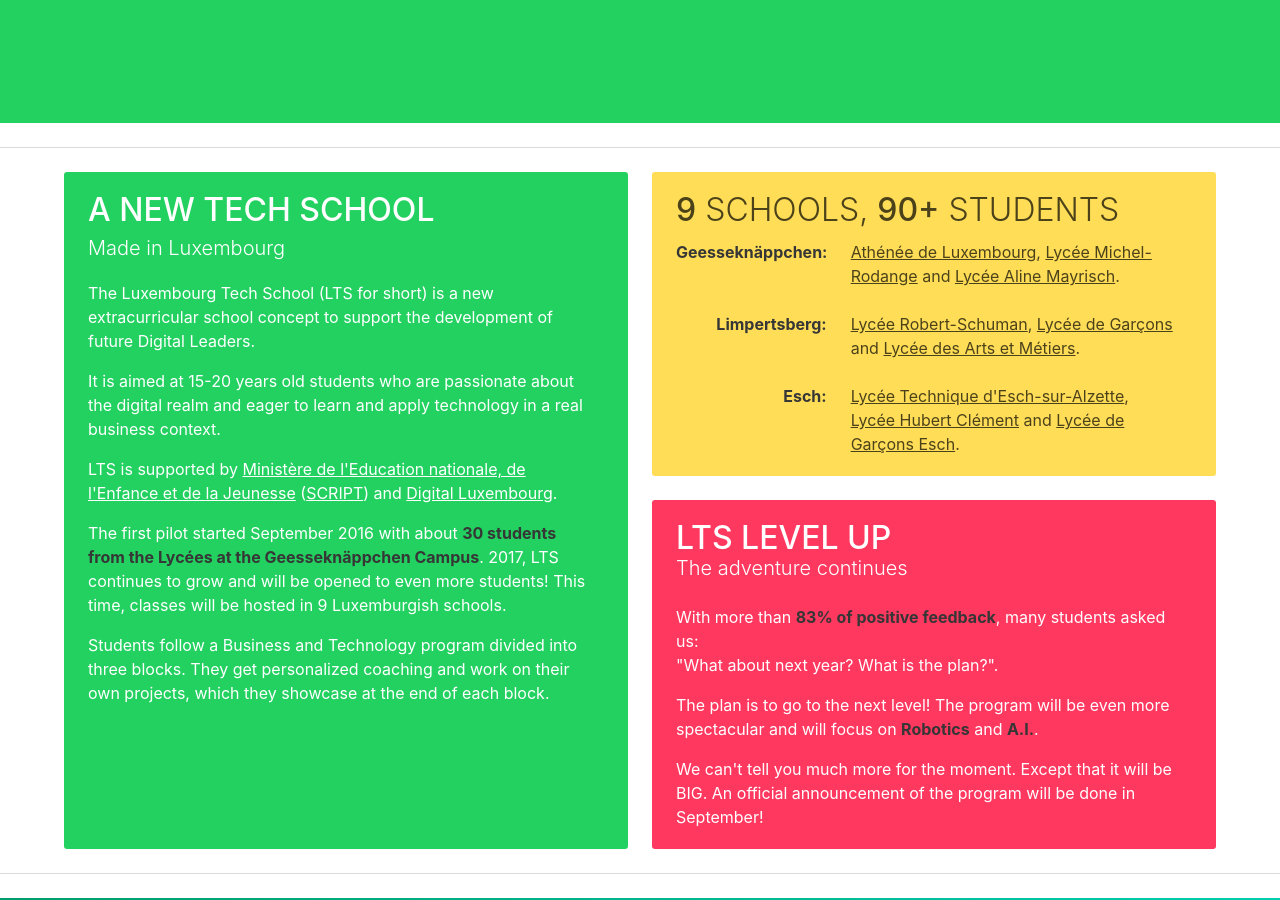
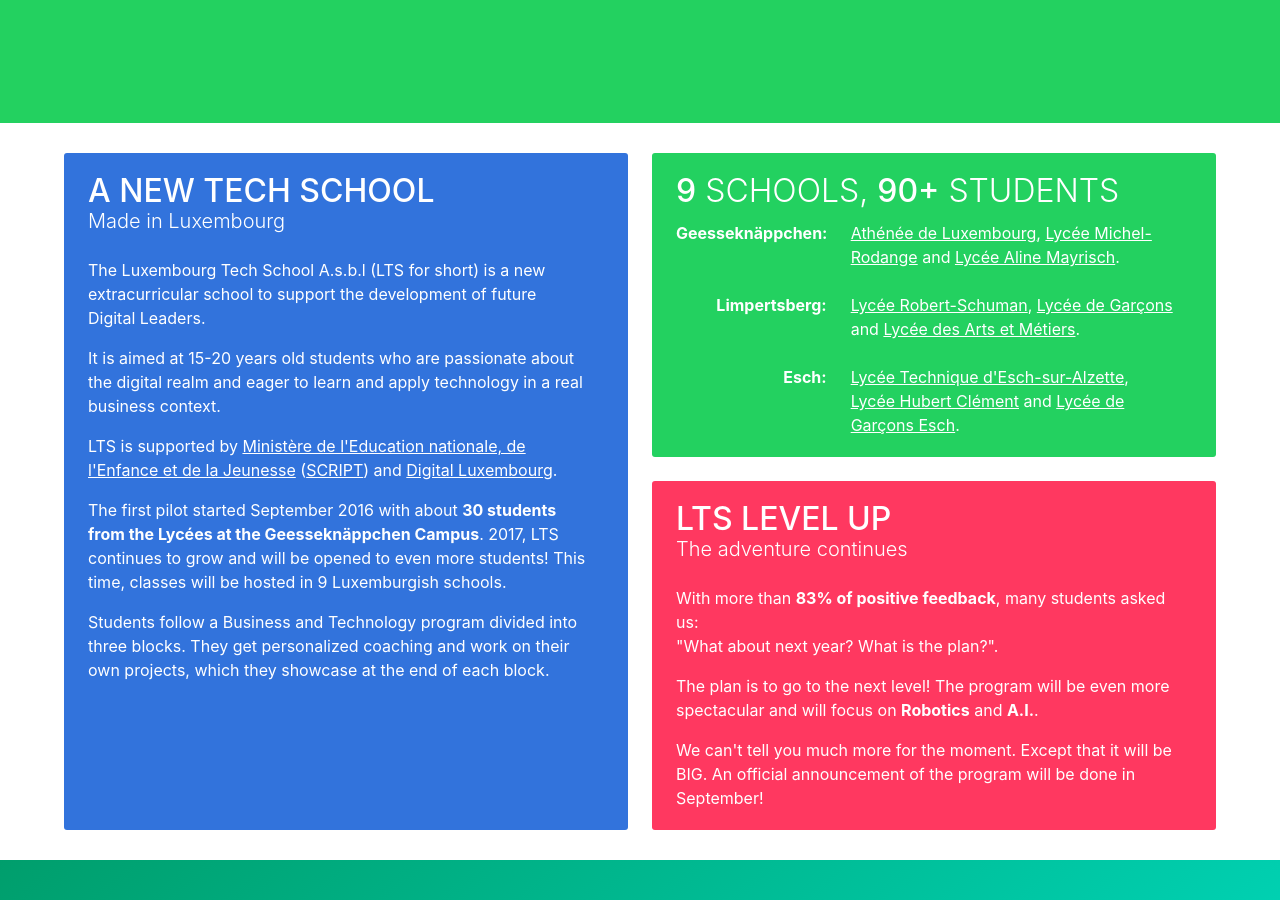
Before and after one commit to LuxembourgTechSchool/luxembourgtechschool.github.io, a Jekyll site: the page built from index.html, in a window 1280 px wide and 900 px high, scrolled down 829 px. Built offline with Jekyll 4.4.1, drawn with Linux system fonts in a browser that asks for light colours; some of the changed text lies outside the part shown.

Commit message:
Change a few things and implement partners

```diff
--- a/index.html
+++ b/index.html
@@ -36,33 +36,17 @@ layout: default
 </section>
 
 
-<!--<section class="hero is-light is-bold">
-  <div class="hero-body">
-    <div class="container">
-      <h1 class="title">
-        A new tech school
-      </h1>
-      <h2 class="subtitle">
-        Made in Luxembourg
-      </h2>
-    </div>
-  </div>
-</section>-->
-
-<hr> <!-- TODO -->
-
-<div class="container">
+<div class="container lts-section">
 
   <div class="tile is-ancestor">
 
     <div class="tile is-parent is-6">
-      <article class="tile is-child notification is-success">
-        <div class="content">
+      <article class="tile is-child notification is-info bold-white">
           <p class="title"><strong>A NEW TECH SCHOOL</strong></p>
           <p class="subtitle">Made in Luxembourg</p>
           <div class="content">
             <p>
-              The Luxembourg Tech School (LTS for short) is a new extracurricular school concept to support the development of future Digital Leaders.
+              The Luxembourg Tech School A.s.b.l (LTS for short) is a new extracurricular school to support the development of future Digital Leaders.
             </p>
             <p>
               It is aimed at 15-20 years old students who are passionate about the digital realm and eager to learn and apply technology in a real business context.
@@ -77,7 +61,6 @@ layout: default
               Students follow a Business and Technology program divided into three blocks. They get personalized coaching and work on their own projects, which they showcase at the end of each block.
             </p>
           </div>
-        </div>
       </article>
     </div>
 
@@ -87,7 +70,7 @@ layout: default
 
         <div class="tile is-parent is-vertical">
 
-          <article class="tile is-child notification is-warning">
+          <article class="tile is-child notification is-success bold-white">
             <p class="title"><strong>9</strong> SCHOOLS, <strong>90+</strong> STUDENTS</p>
             <p class="subtitle"></p>
             <div class="content">
@@ -119,7 +102,7 @@ layout: default
             </div>
           </article>
 
-          <article class="tile is-child notification is-danger">
+          <article class="tile is-child notification is-danger bold-white">
             <p class="title"><strong>LTS LEVEL UP</strong></p>
             <p class="subtitle">The adventure continues</p>
             <div class="content">
@@ -135,13 +118,10 @@ layout: default
 
     </div>
 
-
-
   </div>
 
 </div>
 
-<hr> <!-- TODO -->
 
 <section class="hero is-primary is-bold">
   <div class="hero-body">
@@ -276,7 +256,7 @@ layout: default
   <div class="columns">
 
     <div class="column has-text-centered">
-      <img src="http://via.placeholder.com/600x380" alt="">
+      <img src="{{ site.github.url }}/images/methodology.png" alt="" class="image">
     </div>
     <div class="column">
       <h1 class="title has-text-centered">Open Scope Selection</h1>
@@ -342,23 +322,54 @@ layout: default
 
 </div>
 
+<section class="section">
+    <hr>
+    <div class="container">
+      <div class="columns">
+        <div class="column is-3">
+          <h1 class="title">SUPPORTED BY:</h1>
+          <h2 class="subtitle is-6">
+            Interested to partner up? <a href="">Get in touch</a>
+          </h2>
+        </div>
+        <div class="column">
+
+          <div id="partners" class="columns has-text-centered">
+            <div class="column is-2">
+              <a href="http://www.men.public.lu/" target="_blank">
+                <img src="{{ site.github.url }}/images/logo-government.png" alt="Logo Luxembourg Government" class="image">
+              </a>
+            </div>
+            <div class="column is-2">
+              <a href="http://www.digital-luxembourg.public.lu/" target="_blank">
+                <img src="{{ site.github.url }}/images/logo-digitalluxembourg.png" alt="Logo Digital Luxembourg" class="image">
+              </a>
+            </div>
+            <div class="column is-2">
+              <a href="https://portal.education.lu/script/" target="_blank">
+                <img src="{{ site.github.url }}/images/GOUV_MENJE_SCRIPT.png" alt="SCRIPT" class="image">
+              </a>
+            </div>
+            <div class="column is-2">
+              <a href="http://www.cgie.lu" target="_blank">
+                <img src="{{ site.github.url }}/images/LOGO_CGIE-LU.jpg" alt="CGIE" class="image">
+              </a>
+            </div>
+          </div>
+
+        </div>
+      </div>
+    </div>
+  </section>
+
+<div class="container lts-section">
+
+
+
+</div>
+
 
 <!--
-<div class="container-fluid">
-      <h2>"Flow" work assignements</h2>
-      <h4 class="subtitle">Enjoy the work and commit fully.</h4>
-      <p>You have your selected scope, you love it and are deeply motivated to make it happen. Now, your muscle needs to flex and results needs to be delivered. The "Flow" is the key to <strong>produce constant, sustainable and high quality results</strong>.</p>
-
-      <p>Each week you have assignements, specific to your project. Those are not tests nor exams, but clear goals and challenges that you will need to work on. This will create a measurable and trackable <strong>progress that will excite you</strong>, week after week.</p>
-
-      <h2>And keeping up the rhythm</h2>
-      <h4 class="subtitle">Weekly follow-up and coaching.</h4>
-      <p>Every week, we meet and follow up on the progress. This is the moment to reflect on the work done, the problems found and the <strong>next steps</strong>. The rhythm is not about rushing things and burning out, it is about building up a <strong>speed</strong> at wich you are able to make serious progress day after day, week after week and month after month.</p>
-
-      <p>Through <strong>very personalised coaching</strong>, you will get all the required information that you need to move forward. Whether it is about ideas, algorithms, user experiences, designs, strategies, marketing, business, sales or anything else, <strong>we've got your back!</strong></p>
-    </div>
-
-
 <div class="jumbotron full-jumbotron bg-work">
   <div class="container">
 
@@ -399,8 +410,6 @@ layout: default
 </div>
 
 
-
-
 <div id="program" class="container-fluid">
   <div class="row page-section">
 
@@ -419,8 +428,6 @@ layout: default
     </div>
 
   </div>
-
-
 
 <div id="howitworks" class="container-fluid">
 
```
